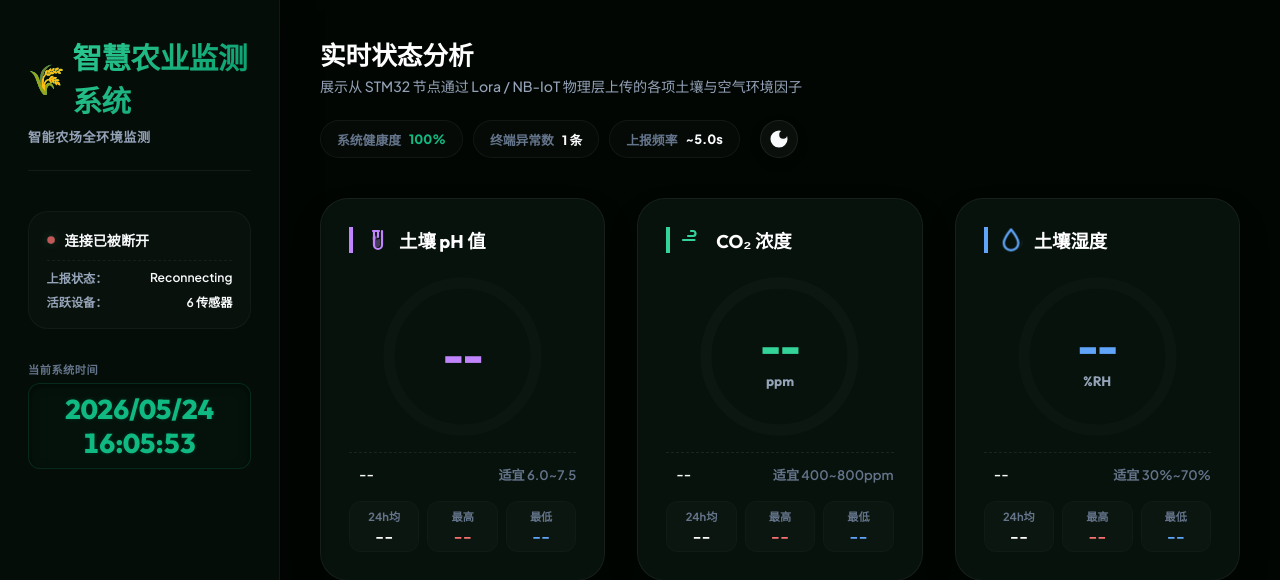
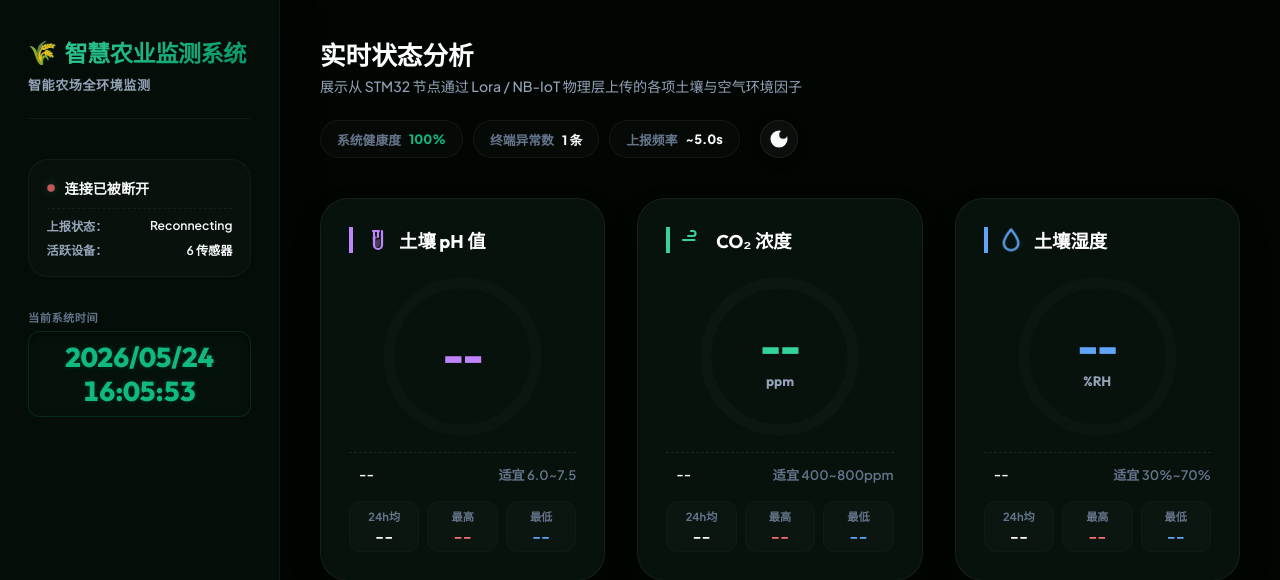
Before and after one commit to bighj256/webhook_bridge, a Flask app: page /dashboard in a window 1280 px wide. Shown: the top 580 px of the page. Run offline with Flask 3, Linux system fonts and the light colour scheme; data that the repository does not hold is empty; parts of the project's set-up code (start-up, migrations or seed data) failed here and were passed over; some libraries are stand-ins or nearby versions.

Commit message:
改变主标题字体大小

```diff
--- a/static/css/style.css
+++ b/static/css/style.css
@@ -112,8 +112,8 @@
 
 .brand-title {
     font-family: var(--font-display);
-    font-size: 1.85rem;
-    font-weight: 700;
+    font-size: 1.45rem;
+    font-weight: 800;
     letter-spacing: -0.5px;
     background: linear-gradient(135deg, #34d399, #059669);
     -webkit-background-clip: text;
```
